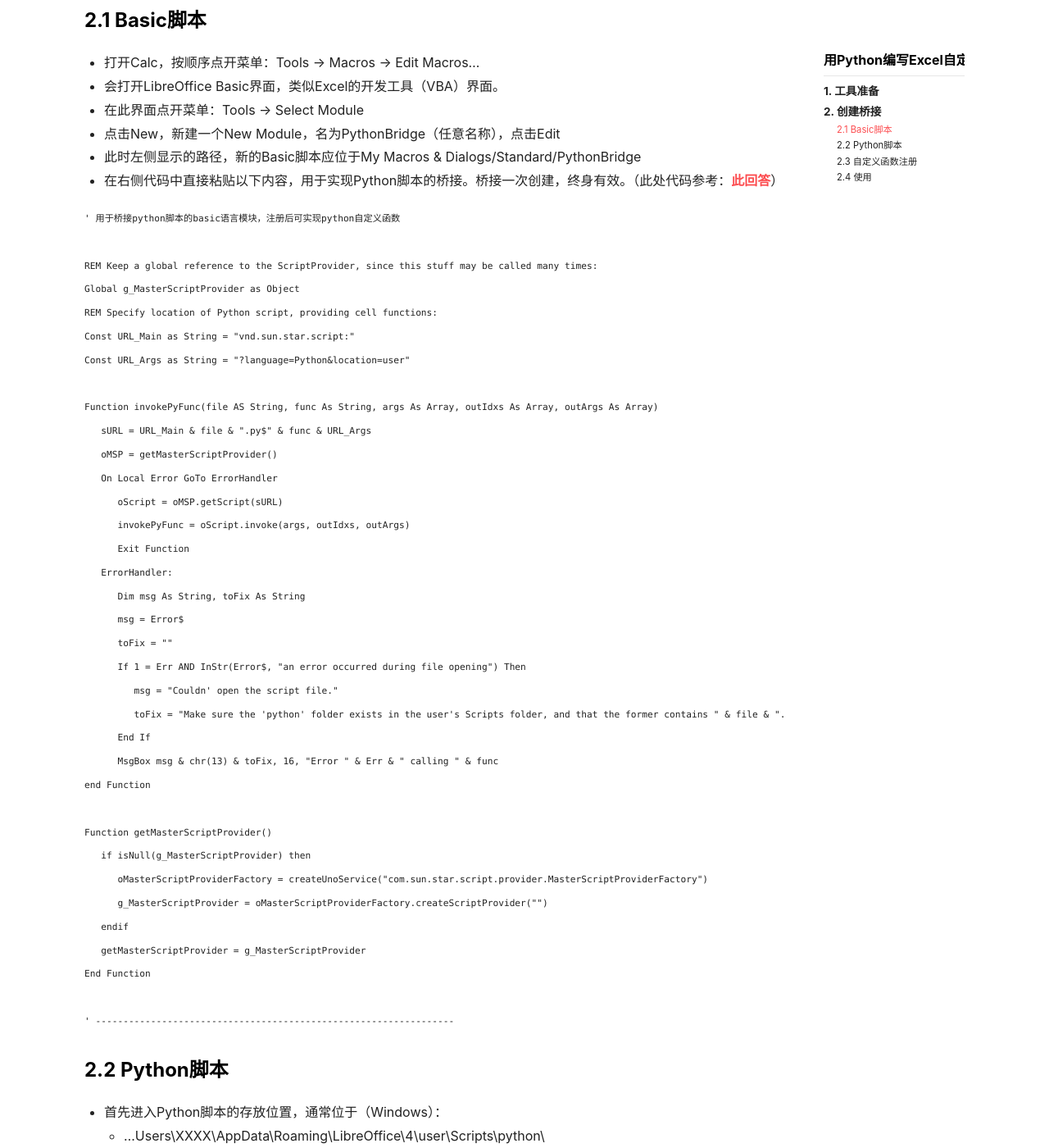
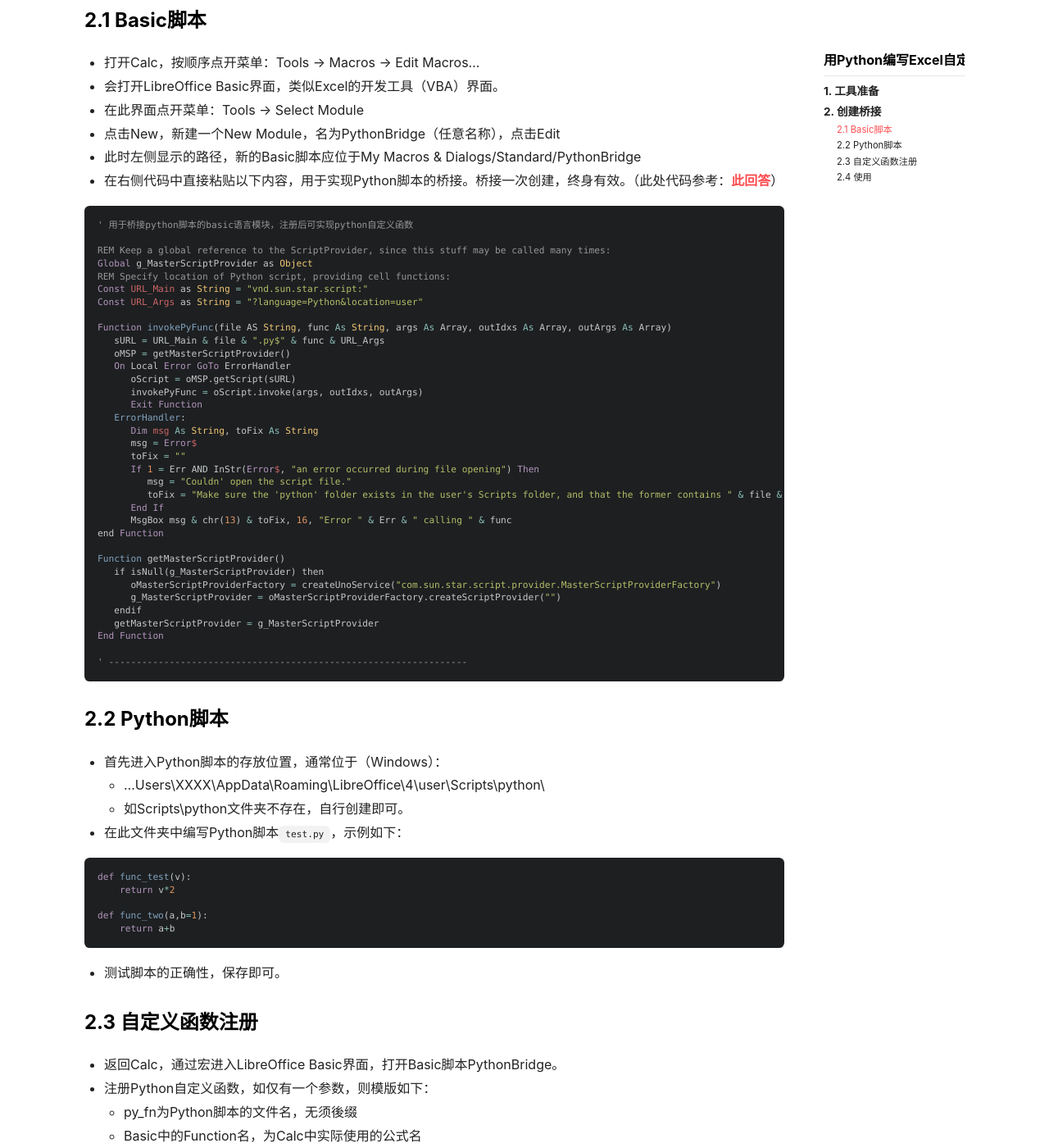
Before and after one commit to gamefang/gamefang.github.io, a Jekyll site: the page built from _posts/program/2022-7-16-用Python编写Excel自定义函数的实现方式.md, in a window 1280 px wide and 1400 px high, scrolled down 751 px. Shown: the whole window at 82% size. Built offline with Jekyll 4.4.1, drawn with Linux system fonts in a browser that asks for light colours; nearby versions of some CDN libraries; comment, search, counter and statistics services are not loaded; some of the changed text lies outside the part shown.

Commit message:
修正vb高亮

````diff
--- a/_posts/program/2022-7-16-用Python编写Excel自定义函数的实现方式.md
+++ b/_posts/program/2022-7-16-用Python编写Excel自定义函数的实现方式.md
@@ -28,7 +28,7 @@ show_title: false
 - 此时左侧显示的路径，新的Basic脚本应位于My Macros & Dialogs/Standard/PythonBridge
 - 在右侧代码中直接粘贴以下内容，用于实现Python脚本的桥接。桥接一次创建，终身有效。（此处代码参考：[此回答](https://stackoverflow.com/questions/7591656/how-can-i-call-a-python-macro-in-a-cell-formula-in-openoffice-org-calc)）
 
-```basic
+```vb
 ' 用于桥接python脚本的basic语言模块，注册后可实现python自定义函数
 
 REM Keep a global reference to the ScriptProvider, since this stuff may be called many times:
@@ -90,7 +90,7 @@ def func_two(a,b=1):
     - invokePyFunc的第二个参数，填写选定Python脚本中的函数名
     - 如函数无参数，则所有value处留空
 
-```basic
+```vb
 ' 配置项：python脚本的名称
 Const py_fn as String = "test"
 
@@ -102,7 +102,7 @@ End Function
 
 - 如自定义函数参数为多个，且後续函数为可选，则模版如下：
 
-```basic
+```vb
 Function func_two(a, Optional b)	' 需要统一函数名与函数参数，标记是否可选（但Calc的Basic不支持参数默认值，不能像Excel VBA中直接赋值）
 	If IsMissing(b) Then    ' 此处语句用于设置默认值，弥补参数默认值的功能
 		b = 1
````
